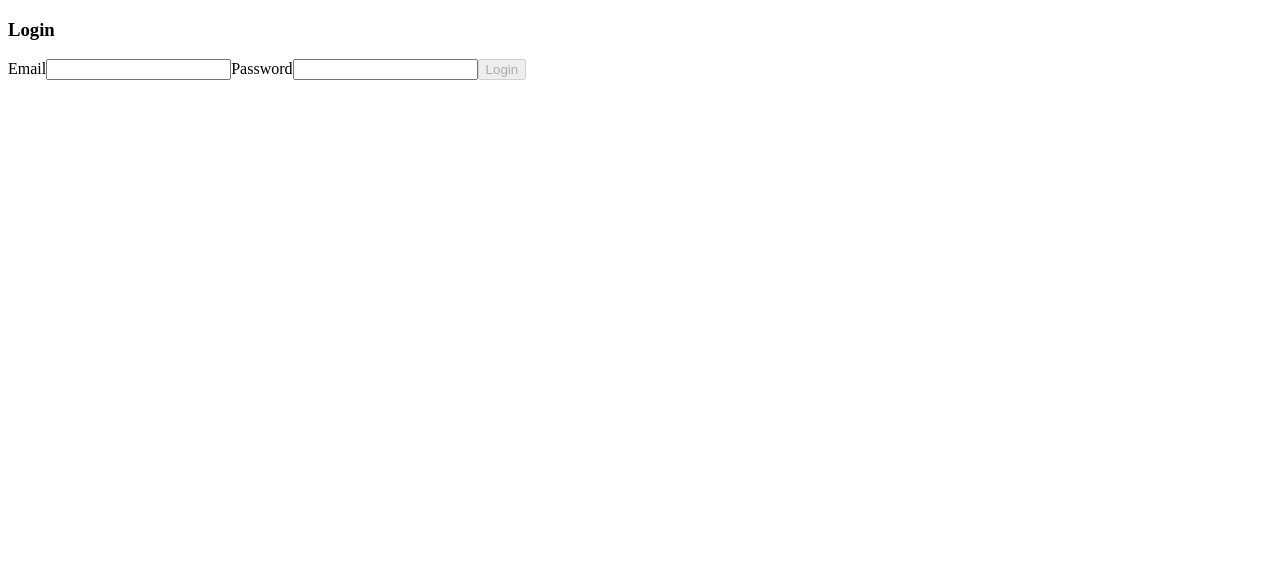
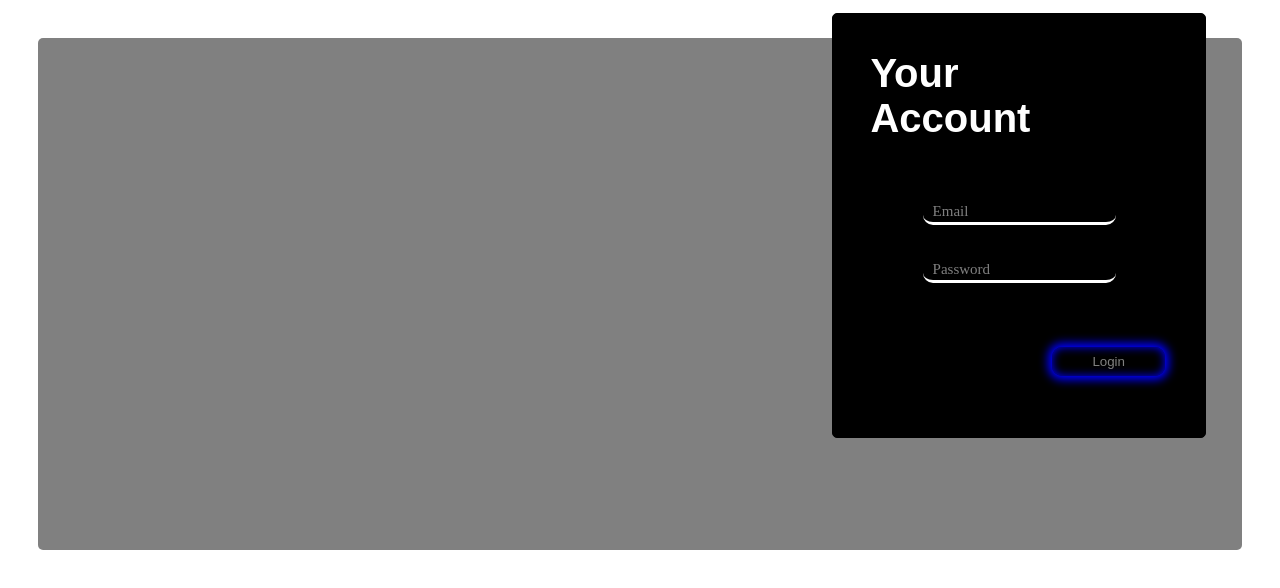
Before and after one commit to FabricioAnastacio/project_carRent, a React (Create React App) app in the folder app/frontend/: page / in a window 1280 px wide. Shown: the top 588 px of the page. Built offline with nearby package versions, Linux system fonts and the light colour scheme.

Commit message:
Estilo inicial da pagina de login concluido

```diff
--- a/app/frontend/src/components/FormLogin.jsx
+++ b/app/frontend/src/components/FormLogin.jsx
@@ -1,4 +1,5 @@
 import React, { useEffect, useState } from 'react';
+import '../styles/FormLogin.css';
 
 function FormLogin() {
   const [emailLogin, setEmail] = useState('');
@@ -21,29 +22,39 @@ function FormLogin() {
   };
 
   return (
+    <>
+      <div className="background_page" />
+      <h1>Your Account</h1>
       <form onSubmit={ (e) => handleSubmit(e) }>
-      <h3>Login</h3>
-      <label htmlFor="email">Email</label>
+        <div className="inputs">
           <input
+            required
             value={ emailLogin }
             onChange={ handleChange }
             name="email"
             id="email"
           />
-      <label htmlFor="password">Password</label>
+          <label htmlFor="email">Email</label>
+        </div>
+        <div className="inputs">
           <input
+            required
             value={ passwordLogin }
             onChange={ handleChange }
             name="password"
             id="password"
           />
+          <label htmlFor="password">Password</label>
+        </div>
         <button
           type="submit"
+          className={ `button-${!isDisabled}` }
           disabled={ !isDisabled }
         >
           Login
         </button>
       </form>
+    </>
   );
 }
 
--- /dev/null
+++ b/app/frontend/src/styles/FormLogin.css
@@ -0,0 +1,132 @@
+* {
+  box-sizing: border-box;
+  margin: 0;
+  padding: 0;
+}
+
+.background_page {
+  background-color: gray;
+  border-radius: 5px;
+  margin: 3vi 3vi;
+  padding: 20vi 47vi;
+  position: absolute;
+}
+
+form {
+  align-items: center;
+  background-color: black;
+  border: 1px solid black;
+  border-radius: 5px;
+  flex-flow: column;
+  display: flex;
+  margin: 1vi 65vi;
+  padding: 12vi 7vi;
+  position: fixed;
+}
+
+h1 {
+  color: white;
+  font-family: sans-serif;
+  font-size: 40px;
+  margin: 4vi 68vi;
+  position: absolute;
+  z-index: 1;
+}
+
+.inputs {
+  margin-top: 30px;
+  position: relative;
+  width: 100%;
+}
+
+.inputs label {
+  bottom: 5px;
+  color: gray;
+  cursor: text;
+  font-size: 15px;
+  left: 10px;
+  position: absolute;
+  transition: 0.2s ease-in-out;
+}
+
+input {
+  color: white;
+  background-color: unset;
+  border: 0;
+  border-bottom: 3px solid white;
+  border-radius: 10px;
+  outline: 0;
+  padding: 5px 8px;
+  &:hover {
+    box-shadow: 0 0 1px 0 blue inset, 0 0 19px 5px blue;
+  }
+  &:focus, &:valid {
+    border-bottom: 3px solid blue;
+  }
+  &:focus ~ label,
+  &:valid ~ label {
+    color: #00c8fa;
+    font-size: 12px;
+    transform: translateY(-24px);
+  }
+}
+
+button {
+  background-color: blue;
+}
+
+.button-false {
+  border: 1px  blue;
+  border-radius: 10rem;
+  color: #fff;
+  margin-left: 14vi;
+  margin-top: 14vi;
+  overflow: hidden;
+  padding: 7px 40px;
+  position: absolute;
+  transition: all 250ms ease-in-out;
+  z-index: 1;
+  &::before {
+    background-color: #00c8fa;
+    bottom: 0;
+    border-radius: 10rem;
+    content: "";
+    height: 100%;
+    left: 0;
+    position: absolute;
+    transition: all 0.3s;
+    width: 0%;
+    z-index: -1;
+  }
+  &::after {
+    background-color: blue;
+    bottom: 0;
+    content: "";
+    height: 100%;
+    left: 0;
+    position: absolute;
+    width: 100%;
+    z-index: -2;
+  }
+  &:hover {
+    box-shadow: 0 0 10px 0 #00c8fa inset, 0 0 10px 4px #00c8fa;
+    color: black;
+    transition: all 250ms ease-in-out;
+    &::before {
+      width: 100%;
+    }
+  }
+}
+
+.button-true {
+  background-color: black;
+  border: 1px  blue;
+  border-radius: 10px;
+  box-shadow: 0 0 10px 0 blue inset, 0 0 10px 4px blue;
+  color: gray;
+  margin-left: 14vi;
+  margin-top: 14vi;
+  padding: 7px 40px;
+  position: absolute;
+  transition: all 250ms ease-in-out;
+}
```
Lines whose indentation alone changed are shown as unchanged.
